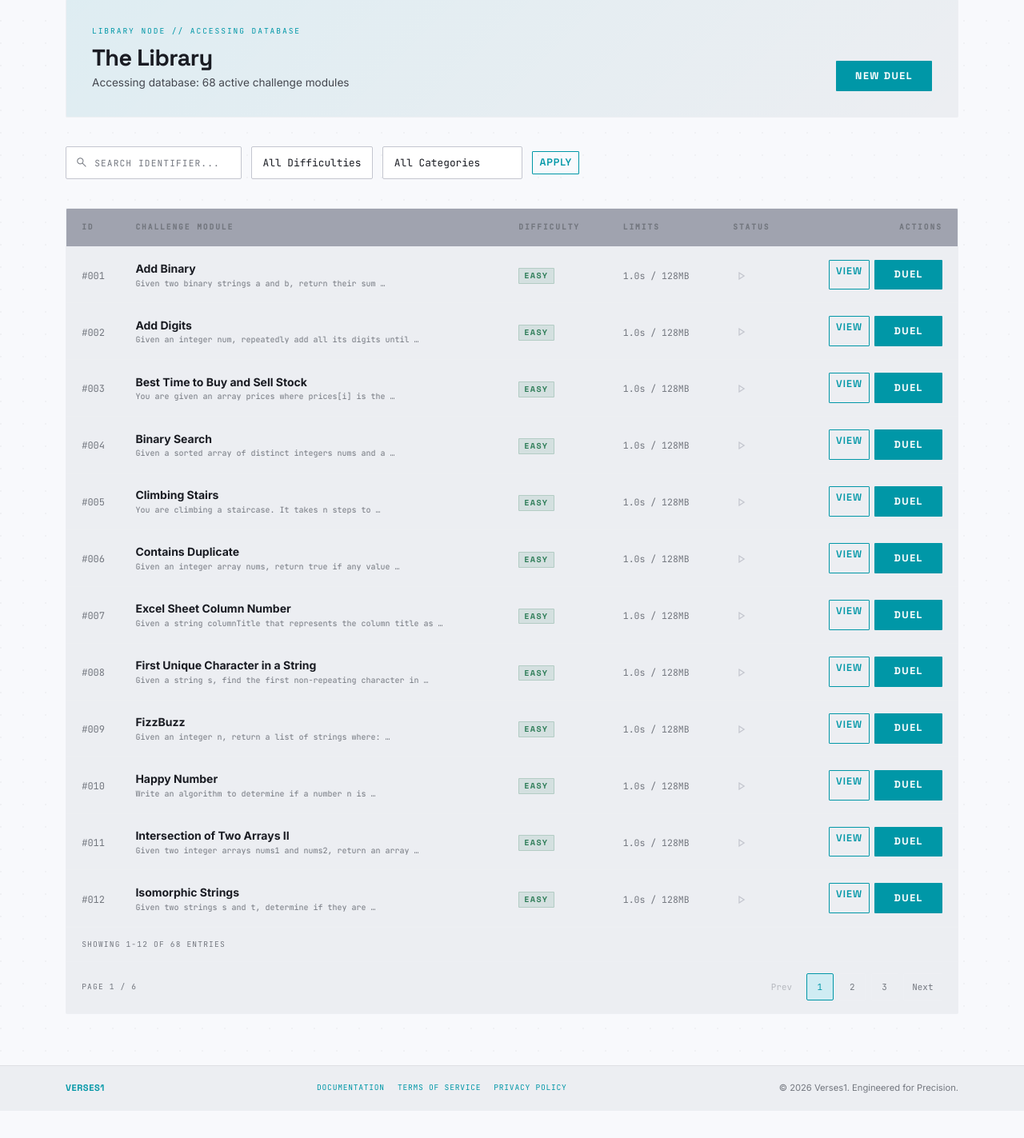
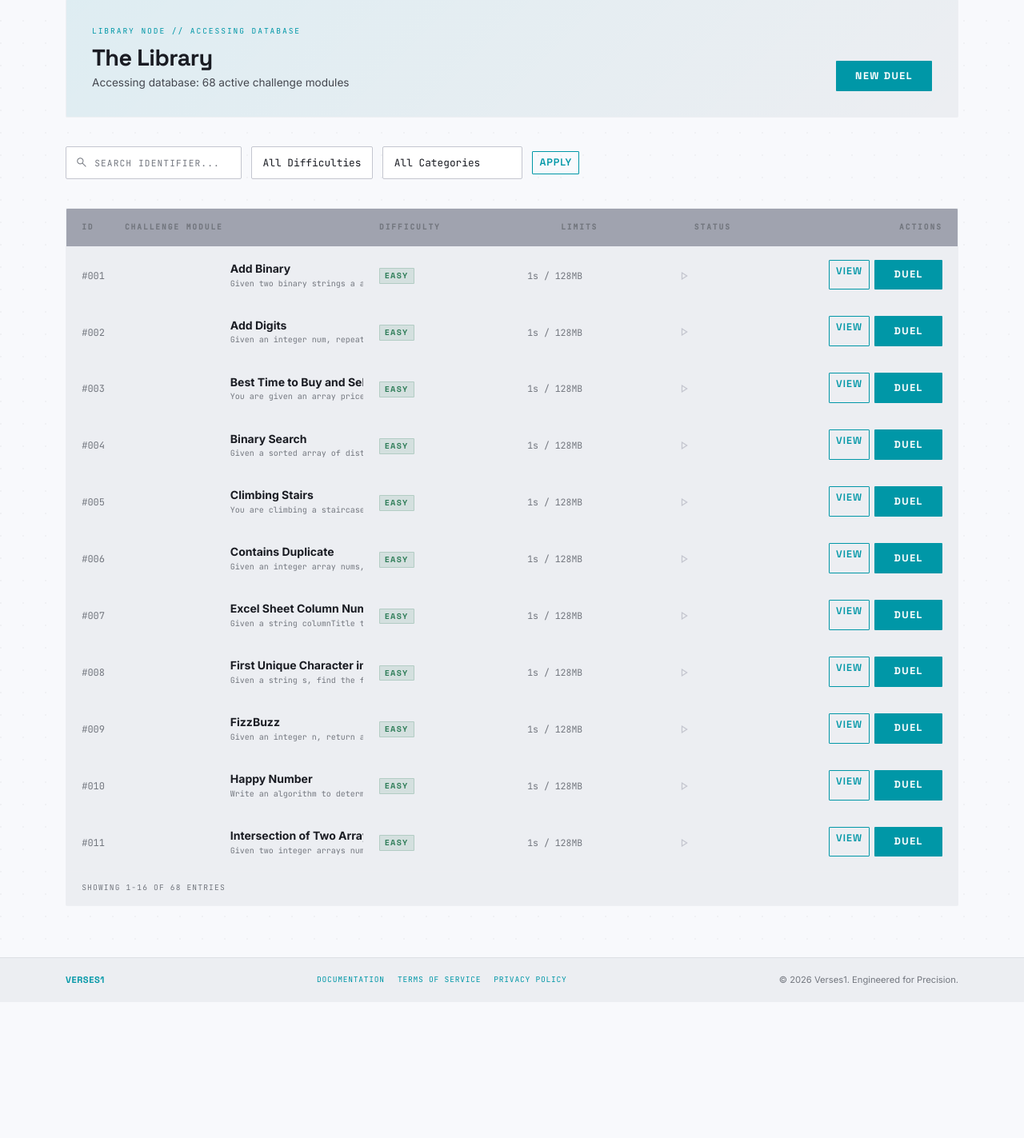
Before and after one commit to KavyanshSharma09/Verses1, a Django app: page /problems/ in a window 1280 px wide. Shown: the part 87-1510 px from the top of the page at 80% size. Run offline with Django 5.2, Linux system fonts and the light colour scheme; a user stored in the database is signed in; data comes from the database, SQL or seed files in the repository; lists and menus that the app fills with data are empty.

Commit message:
Switch problem bank to virtualized scrolling

```diff
--- a/verses1/battles/templates/battles/problem_list.html
+++ b/verses1/battles/templates/battles/problem_list.html
@@ -170,6 +170,23 @@ html { scroll-behavior: smooth; }
     display: inline-flex;
     gap: 0.4rem;
 }
+.virtual-scroll-viewport {
+    max-height: min(70vh, 780px);
+    overflow-y: auto;
+}
+.virtual-scroll-viewport table {
+    table-layout: fixed;
+}
+.virtual-scroll-viewport td,
+.virtual-scroll-viewport th {
+    overflow: hidden;
+    text-overflow: ellipsis;
+    white-space: nowrap;
+}
+.virtual-spacer td {
+    padding: 0 !important;
+    border-bottom: 0;
+}
 .pagination-wrap {
     display: flex;
     justify-content: space-between;
@@ -268,76 +285,129 @@ html { scroll-behavior: smooth; }
                     <th class="text-end">Actions</th>
                 </tr>
             </thead>
-            <tbody>
-                {% for problem in problems %}
-                <tr onclick="window.location='{% url 'problem_detail' problem.slug %}'">
-                    <td>
-                        <span style="font-family:'JetBrains Mono',monospace;font-size:0.75rem;color:var(--outline);">#{{ forloop.counter|stringformat:"03d" }}</span>
-                    </td>
-                    <td>
-                        <div class="problem-title">{{ problem.title }}</div>
-                        <div class="problem-sub">{{ problem.description|truncatewords:10 }}</div>
-                    </td>
-                    <td>
-                        <span class="diff {{ problem.difficulty }}">{{ problem.get_difficulty_display }}</span>
-                    </td>
-                    <td>
-                        <span style="font-family:'JetBrains Mono',monospace;font-size:0.72rem;color:var(--outline);">{{ problem.time_limit_seconds }}s / {{ problem.memory_limit_mb }}MB</span>
-                    </td>
-                    <td>
-                        {% if problem.id in solved_problems %}
-                            <span class="material-symbols-outlined" style="color:var(--secondary);font-variation-settings:'FILL' 1;">check_circle</span>
-                        {% else %}
-                            <span class="material-symbols-outlined" style="color:var(--outline-variant);">play_arrow</span>
-                        {% endif %}
-                    </td>
-                    <td class="text-end" onclick="event.stopPropagation();">
-                        <span class="action-stack">
-                            <a href="{% url 'problem_detail' problem.slug %}" class="btn btn-sm btn-outline-primary">View</a>
-                            <form action="{% url 'create_battle' %}" method="post" style="display:inline;">
-                                {% csrf_token %}
-                                <input type="hidden" name="problem" value="{{ problem.id }}">
-                                <button type="submit" class="btn btn-sm btn-primary">Duel</button>
-                            </form>
-                        </span>
-                    </td>
-                </tr>
-                {% empty %}
-                <tr>
-                    <td colspan="6" class="text-center py-4" style="color:var(--outline);">No problems matched the selected filters.</td>
-                </tr>
-                {% endfor %}
-            </tbody>
         </table>
+
+        <div class="virtual-scroll-viewport" id="problemsViewport">
+            <table>
+                <tbody id="virtualProblemsBody"></tbody>
+            </table>
+        </div>
+
         <div class="table-footer">
-            <span class="table-footer-info">Showing {{ page_obj.start_index }}-{{ page_obj.end_index }} of {{ page_obj.paginator.count }} entries</span>
+            <span class="table-footer-info" id="problemsCountInfo">Showing 0 entries</span>
         </div>
-        {% if page_obj.paginator.num_pages > 1 %}
-        <div class="pagination-wrap">
-            <span class="table-footer-info">Page {{ page_obj.number }} / {{ page_obj.paginator.num_pages }}</span>
-            <div class="pagination-links">
-                {% if page_obj.has_previous %}
-                    <a class="page-link-btn" href="?{% if query_string %}{{ query_string }}&{% endif %}page={{ page_obj.previous_page_number }}#problemsTable">Prev</a>
-                {% else %}
-                    <span class="page-link-btn disabled">Prev</span>
-                {% endif %}
-
-                {% for page_num in page_obj.paginator.page_range %}
-                    {% if page_num == page_obj.number %}
-                        <span class="page-link-btn active">{{ page_num }}</span>
-                    {% elif page_num >= page_obj.number|add:'-2' and page_num <= page_obj.number|add:'2' %}
-                        <a class="page-link-btn" href="?{% if query_string %}{{ query_string }}&{% endif %}page={{ page_num }}#problemsTable">{{ page_num }}</a>
-                    {% endif %}
-                {% endfor %}
-
-                {% if page_obj.has_next %}
-                    <a class="page-link-btn" href="?{% if query_string %}{{ query_string }}&{% endif %}page={{ page_obj.next_page_number }}#problemsTable">Next</a>
-                {% else %}
-                    <span class="page-link-btn disabled">Next</span>
-                {% endif %}
-            </div>
-        </div>
-        {% endif %}
     </div>
 </div>
+{{ problem_rows|json_script:"problemRowsData" }}
 {% endblock %}
+
+{% block extra_js %}
+<script>
+(function () {
+    const rows = JSON.parse(document.getElementById('problemRowsData').textContent || '[]');
+    const viewport = document.getElementById('problemsViewport');
+    const tbody = document.getElementById('virtualProblemsBody');
+    const countInfo = document.getElementById('problemsCountInfo');
+
+    const rowHeight = 78;
+    const overscan = 8;
+    const detailUrlTemplate = "{% url 'problem_detail' '__slug__' %}";
+    const duelUrlTemplate = "{% url 'create_battle' %}?problem=__id__";
+
+    function escapeHtml(value) {
+        return String(value || '')
+            .replace(/&/g, '&amp;')
+            .replace(/</g, '&lt;')
+            .replace(/>/g, '&gt;')
+            .replace(/\"/g, '&quot;')
+            .replace(/'/g, '&#39;');
+    }
+
+    function truncateWords(text, wordCount) {
+        const words = String(text || '').trim().split(/\s+/).filter(Boolean);
+        if (words.length <= wordCount) {
+            return words.join(' ');
+        }
+        return `${words.slice(0, wordCount).join(' ')}...`;
+    }
+
+    function rowHtml(problem, index) {
+        const detailUrl = detailUrlTemplate.replace('__slug__', encodeURIComponent(problem.slug));
+        const duelUrl = duelUrlTemplate.replace('__id__', problem.id);
+        const statusHtml = problem.is_solved
+            ? `<span class="material-symbols-outlined" style="color:var(--secondary);font-variation-settings:'FILL' 1;">check_circle</span>`
+            : `<span class="material-symbols-outlined" style="color:var(--outline-variant);">play_arrow</span>`;
+
+        return `
+            <tr data-href="${detailUrl}" class="problem-row">
+                <td><span style="font-family:'JetBrains Mono',monospace;font-size:0.75rem;color:var(--outline);">#${String(index + 1).padStart(3, '0')}</span></td>
+                <td>
+                    <div class="problem-title">${escapeHtml(problem.title)}</div>
+                    <div class="problem-sub">${escapeHtml(truncateWords(problem.description, 10))}</div>
+                </td>
+                <td><span class="diff ${escapeHtml(problem.difficulty_key)}">${escapeHtml(problem.difficulty)}</span></td>
+                <td><span style="font-family:'JetBrains Mono',monospace;font-size:0.72rem;color:var(--outline);">${escapeHtml(problem.time_limit_seconds)}s / ${escapeHtml(problem.memory_limit_mb)}MB</span></td>
+                <td>${statusHtml}</td>
+                <td class="text-end" onclick="event.stopPropagation();">
+                    <span class="action-stack">
+                        <a href="${detailUrl}" class="btn btn-sm btn-outline-primary">View</a>
+                        <a href="${duelUrl}" class="btn btn-sm btn-primary">Duel</a>
+                    </span>
+                </td>
+            </tr>
+        `;
+    }
+
+    function renderRows() {
+        if (!rows.length) {
+            tbody.innerHTML = '<tr><td colspan="6" class="text-center py-4" style="color:var(--outline);">No problems matched the selected filters.</td></tr>';
+            countInfo.textContent = 'Showing 0 entries';
+            return;
+        }
+
+        const viewportHeight = viewport.clientHeight;
+        const scrollTop = viewport.scrollTop;
+        const visibleRows = Math.ceil(viewportHeight / rowHeight);
+
+        const startIndex = Math.max(0, Math.floor(scrollTop / rowHeight) - overscan);
+        const endIndex = Math.min(rows.length, startIndex + visibleRows + overscan * 2);
+
+        const topSpacer = startIndex * rowHeight;
+        const bottomSpacer = (rows.length - endIndex) * rowHeight;
+
+        let html = '';
+        if (topSpacer > 0) {
+            html += `<tr class="virtual-spacer"><td colspan="6" style="height:${topSpacer}px"></td></tr>`;
+        }
+
+        for (let i = startIndex; i < endIndex; i += 1) {
+            html += rowHtml(rows[i], i);
+        }
+
+        if (bottomSpacer > 0) {
+            html += `<tr class="virtual-spacer"><td colspan="6" style="height:${bottomSpacer}px"></td></tr>`;
+        }
+
+        tbody.innerHTML = html;
+        countInfo.textContent = `Showing ${startIndex + 1}-${endIndex} of ${rows.length} entries`;
+    }
+
+    viewport.addEventListener('scroll', renderRows);
+    viewport.addEventListener('click', function (event) {
+        const row = event.target.closest('tr.problem-row');
+        if (!row) {
+            return;
+        }
+        if (event.target.closest('a,button,input,form')) {
+            return;
+        }
+        const href = row.getAttribute('data-href');
+        if (href) {
+            window.location.href = href;
+        }
+    });
+
+    renderRows();
+})();
+</script>
+{% endblock %}
--- a/verses1/battles/views.py
+++ b/verses1/battles/views.py
@@ -65,9 +65,8 @@ def problem_list(request):
     if difficulty:
         problems = problems.filter(difficulty=difficulty)
 
-    problems = problems.order_by('difficulty', 'title').distinct()
-    total_filtered_problems = problems.count()
-    page_obj, query_string = _paginate(request, problems, per_page=12)
+    problems = list(problems.order_by('difficulty', 'title').distinct())
+    total_filtered_problems = len(problems)
     categories = Category.objects.all()
 
     # Get user's solved problems
@@ -81,9 +80,21 @@ def problem_list(request):
         )
 
     return render(request, 'battles/problem_list.html', {
-        'problems': page_obj,
-        'page_obj': page_obj,
-        'query_string': query_string,
+        'problems': problems,
+        'problem_rows': [
+            {
+                'id': problem.id,
+                'slug': problem.slug,
+                'title': problem.title,
+                'description': problem.description,
+                'difficulty': problem.get_difficulty_display(),
+                'difficulty_key': problem.difficulty,
+                'time_limit_seconds': problem.time_limit_seconds,
+                'memory_limit_mb': problem.memory_limit_mb,
+                'is_solved': problem.id in solved_problems,
+            }
+            for problem in problems
+        ],
         'total_filtered_problems': total_filtered_problems,
         'categories': categories,
         'selected_category': category_slug,
```
